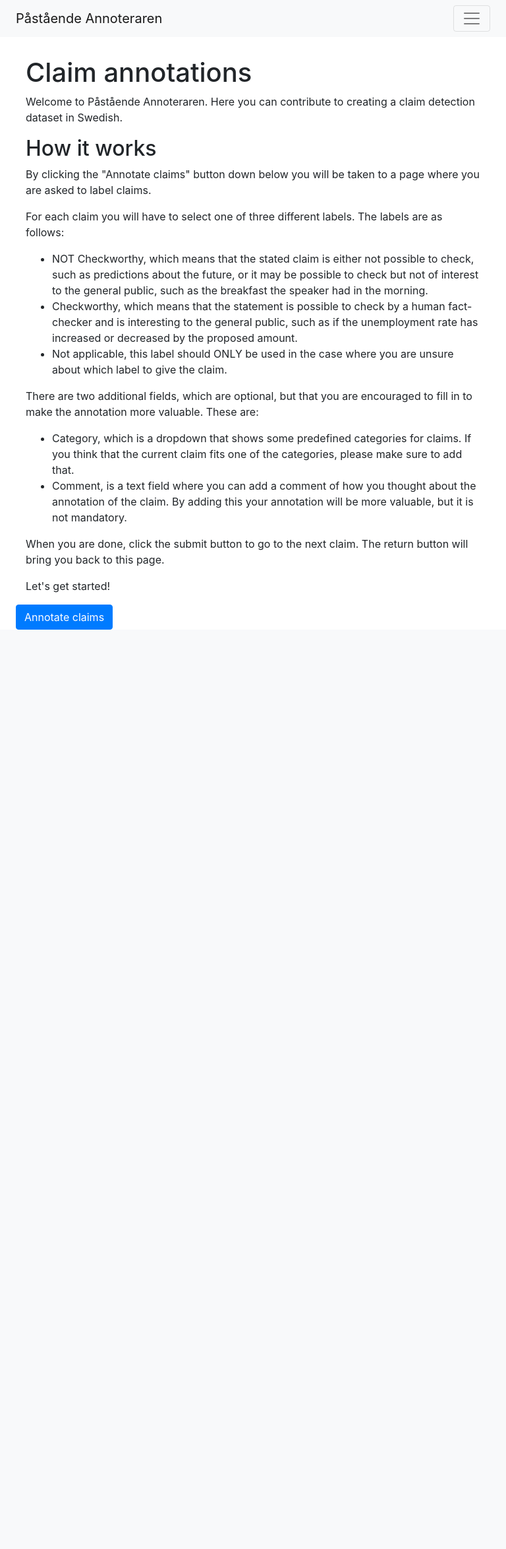
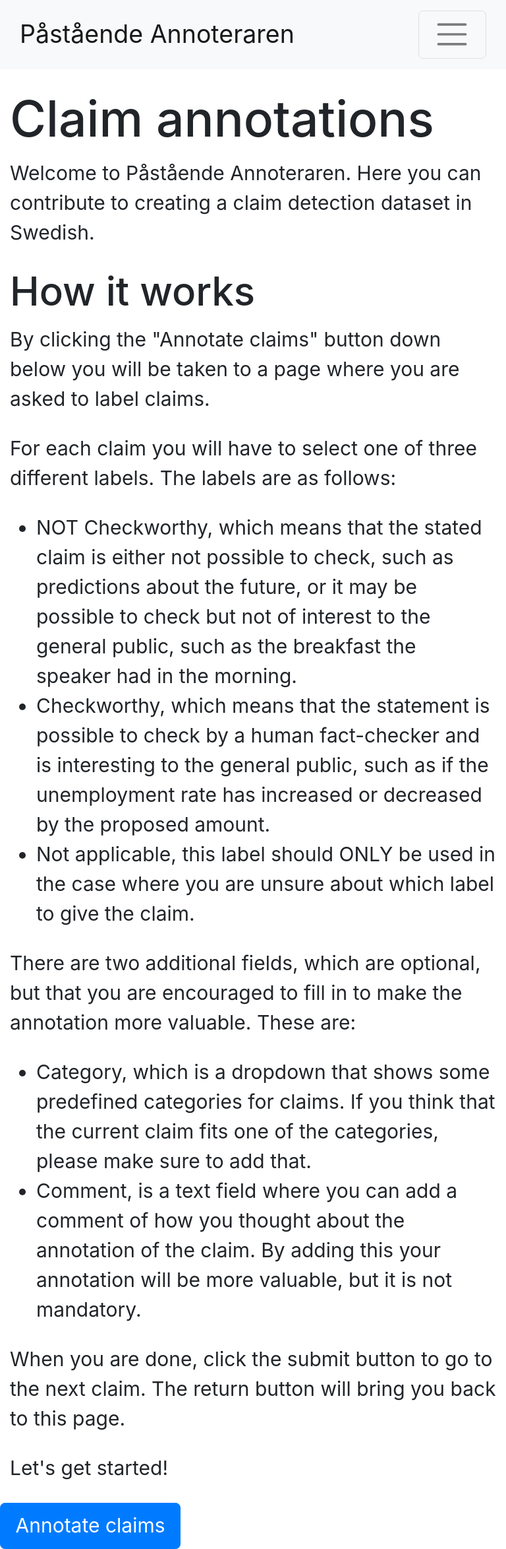
Before and after one commit to Martin36/annotation-platform, a Django app: page /en/ in a window 768 px wide. Shown: the whole page at 66% size. Before the commit the page ends 954 px from the top, so only its background shows below. Run offline with Django 4.2, Linux system fonts and the light colour scheme.

Commit message:
Fixed responsiveness and typos

```diff
--- a/annotation_platform/templates/base.html
+++ b/annotation_platform/templates/base.html
@@ -1,6 +1,21 @@
 {% load i18n %}
 
 <link rel="stylesheet" href="https://cdn.jsdelivr.net/npm/bootstrap@4.1.3/dist/css/bootstrap.min.css" integrity="sha384-MCw98/SFnGE8fJT3GXwEOngsV7Zt27NXFoaoApmYm81iuXoPkFOJwJ8ERdknLPMO" crossorigin="anonymous">
+
+<style>
+  @media all and (max-width: 1000px) {
+    html {
+      /*font-size: calc(2em + 1vw);*/
+      font-size: 30px;
+    }
+  }
+
+  @media (min-width: 768px) {
+    .container {
+      max-width: 830px;
+    }
+  }
+</style>
 
 <nav class="navbar navbar-expand-lg navbar-light bg-light">
   <div class="container">
```
Also changed, not shown: locale/sv/LC_MESSAGES/django.po.
